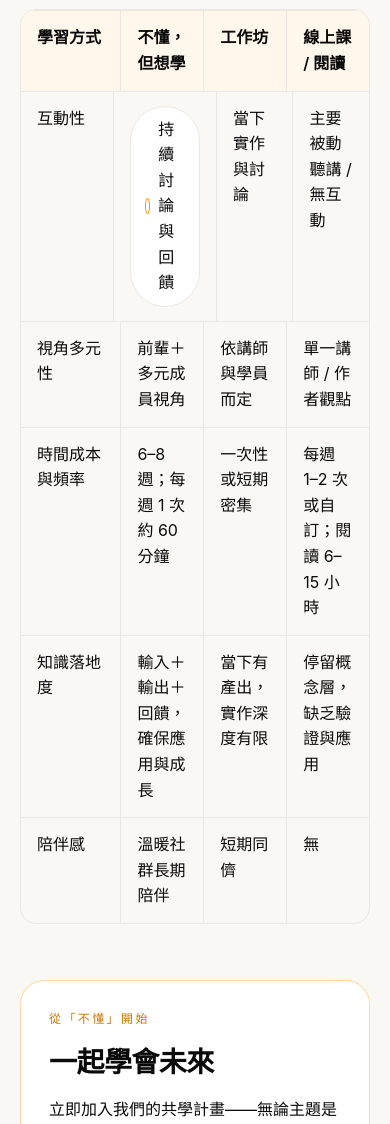
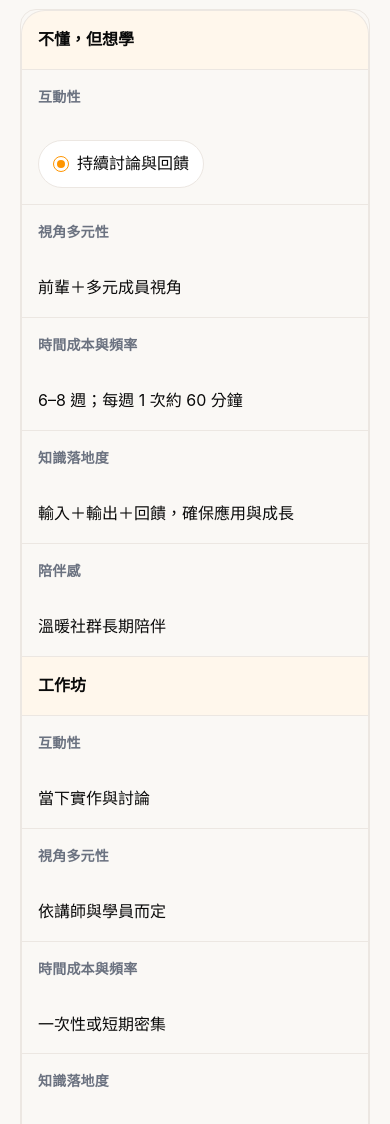
Before and after one commit to John-Hung-seo/want-to-learn, a plain HTML site: page index.html in a window 390 px wide. Shown: the part 2951-4075 px from the top of the page. Drawn offline with Linux system fonts and the light colour scheme.

Commit message:
優化表格
增加手機板表格

```diff
--- a/index.html
+++ b/index.html
@@ -65,6 +65,68 @@
       .hero{grid-template-columns:1fr}
       .grid-2,.grid-3{grid-template-columns:1fr}
       .table .row{grid-template-columns:1.2fr 1fr 1fr 1fr}
+    }
+    /* 預設隱藏直式表格 */
+    .vertical-table {
+      display: none;
+    }
+
+    /* 針對手機版（螢幕寬度小於等於 900px）進行優化 */
+    @media (max-width: 900px) {
+      /* 隱藏橫式表格 */
+      .horizontal-table {
+        display: none;
+      }
+
+      /* 顯示直式表格 */
+      .vertical-table {
+        display: block;
+      }
+
+      /* 設定直式表格的版面 */
+      .vertical-table .row {
+        display: block; /* 讓每個「row」變成區塊元素，垂直排列 */
+        border: 1px solid var(--line);
+        border-bottom: none; /* 移除底部邊框，由整體外框取代 */
+        border-radius: 0;
+      }
+
+      /* 讓直式表格的第一個 row 有圓角 */
+      .vertical-table .row:first-child {
+        border-top-left-radius: var(--radius);
+        border-top-right-radius: var(--radius);
+      }
+
+      /* 讓直式表格的最後一個 row 有圓角並補回邊框 */
+      .vertical-table .row:last-child {
+        border-bottom-left-radius: var(--radius);
+        border-bottom-right-radius: var(--radius);
+        border-bottom: 1px solid var(--line);
+      }
+
+      /* 設定直式表格的單元格 */
+      .vertical-table .cell {
+        display: block; /* 讓每個「cell」變成區塊元素，垂直排列 */
+        padding: 16px;
+        border-left: none; /* 移除左側邊框 */
+        text-align: left;
+      }
+
+      /* 設定直式表格的標題樣式 */
+      .vertical-table .head {
+        background: #fff7ec;
+        font-weight: 600;
+        text-align: center;
+      }
+
+      /* 設定直式表格的項目名稱樣式 */
+      .vertical-table .vertical-label {
+        background: var(--bg);
+        color: var(--muted);
+        font-size: 14px;
+        font-weight: 600;
+        letter-spacing: .2px;
+      }
     }
   </style>
 </head>
@@ -180,7 +242,8 @@
 
 <section id="compare" class="section">
     <div class="kicker">我們的不同</div>
-      <div class="table">
+
+    <div class="table horizontal-table">
         <div class="row head">
             <div class="cell">學習方式</div>
             <div class="cell">不懂，但想學</div>
@@ -218,6 +281,80 @@
             <div class="cell">無</div>
         </div>
     </div>
+
+    <div class="table vertical-table">
+        <div class="row head">
+            <div class="cell">不懂，但想學</div>
+        </div>
+        <div class="row">
+            <div class="cell vertical-label">互動性</div>
+            <div class="cell"><span class="pill"><span class="check"></span>持續討論與回饋</span></div>
+        </div>
+        <div class="row">
+            <div class="cell vertical-label">視角多元性</div>
+            <div class="cell">前輩＋多元成員視角</div>
+        </div>
+        <div class="row">
+            <div class="cell vertical-label">時間成本與頻率</div>
+            <div class="cell">6–8 週；每週 1 次約 60 分鐘</div>
+        </div>
+        <div class="row">
+            <div class="cell vertical-label">知識落地度</div>
+            <div class="cell">輸入＋輸出＋回饋，確保應用與成長</div>
+        </div>
+        <div class="row">
+            <div class="cell vertical-label">陪伴感</div>
+            <div class="cell">溫暖社群長期陪伴</div>
+        </div>
+
+        <div class="row head">
+            <div class="cell">工作坊</div>
+        </div>
+        <div class="row">
+            <div class="cell vertical-label">互動性</div>
+            <div class="cell">當下實作與討論</div>
+        </div>
+        <div class="row">
+            <div class="cell vertical-label">視角多元性</div>
+            <div class="cell">依講師與學員而定</div>
+        </div>
+        <div class="row">
+            <div class="cell vertical-label">時間成本與頻率</div>
+            <div class="cell">一次性或短期密集</div>
+        </div>
+        <div class="row">
+            <div class="cell vertical-label">知識落地度</div>
+            <div class="cell">當下有產出，實作深度有限</div>
+        </div>
+        <div class="row">
+            <div class="cell vertical-label">陪伴感</div>
+            <div class="cell">短期同儕</div>
+        </div>
+
+        <div class="row head">
+            <div class="cell">線上課 / 閱讀</div>
+        </div>
+        <div class="row">
+            <div class="cell vertical-label">互動性</div>
+            <div class="cell">主要被動聽講 / 無互動</div>
+        </div>
+        <div class="row">
+            <div class="cell vertical-label">視角多元性</div>
+            <div class="cell">單一講師 / 作者觀點</div>
+        </div>
+        <div class="row">
+            <div class="cell vertical-label">時間成本與頻率</div>
+            <div class="cell">每週 1–2 次或自訂；閱讀 6–15 小時</div>
+        </div>
+        <div class="row">
+            <div class="cell vertical-label">知識落地度</div>
+            <div class="cell">停留概念層，缺乏驗證與應用</div>
+        </div>
+        <div class="row">
+            <div class="cell vertical-label">陪伴感</div>
+            <div class="cell">無</div>
+        </div>
+    </div>
 </section>
 
     <section id="join" class="section">
```
Lines whose indentation alone changed are shown as unchanged.
